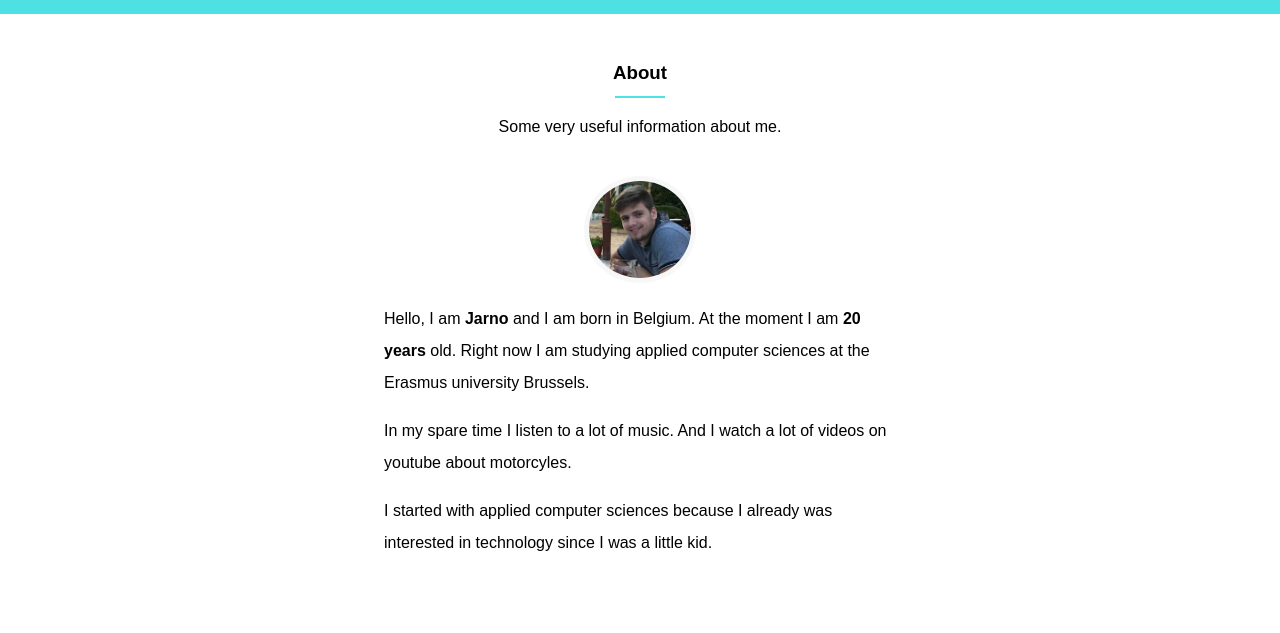
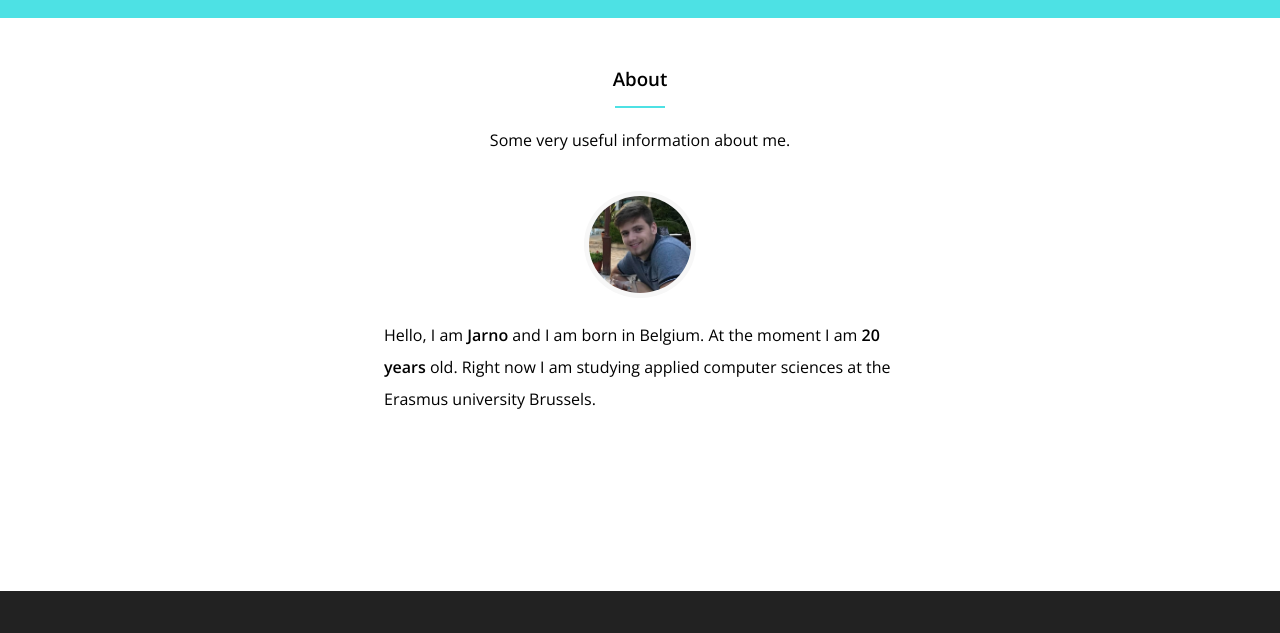
Before and after one commit to jarnobogaert9/portfolio-blue-theme, a plain HTML site: page about.html in a window 1280 px wide. Shown: the part 84-717 px from the top of the page. Drawn offline with nearby package versions, Linux system fonts and the light colour scheme.

Commit message:
Feat: new font & update of about page

```diff
--- a/about.html
+++ b/about.html
@@ -51,15 +51,15 @@
             </div>
             <div class="row mr-t-b center">
                 <img id="person" class="resize click" src="images/jarno.jpg" alt="Image of Jarno" title="Image of Jarno">
-                <div id="about-text">
+                <div id="about-text" class="para">
                     <p>Hello, I am <strong>Jarno</strong> and I am born in Belgium. At the moment I am <strong><span id="age"></span>
                             years</strong>
                         old.
                         Right now I am studying applied computer sciences at the Erasmus university Brussels.</p>
-                    <p>In my spare time I listen to a lot of music. And I watch a lot of videos on youtube about
+                    <!-- <p>In my spare time I listen to a lot of music. And I watch a lot of videos on youtube about
                         motorcyles.</p>
                     <p>I started with applied computer sciences because I already was interested in technology since I
-                        was a little kid.</p>
+                        was a little kid.</p> -->
                 </div>
             </div>
         </div>
--- a/css/style.css
+++ b/css/style.css
@@ -1,3 +1,5 @@
+@import url('https://fonts.googleapis.com/css2?family=Roboto:wght@300;400;500&display=swap');
+@import url('https://fonts.googleapis.com/css2?family=Open+Sans:wght@300;400;600&display=swap');
 /*=========================
 ==========presets==========*/
 :root {
@@ -5,7 +7,7 @@
 }
 
 body {
-    font-family: Arial, sans-serif;
+    font-family: 'Open Sans', sans-serif;
     margin: 0;
 }
 
@@ -16,6 +18,10 @@ h4,
 h5,
 h6 {
     margin: 0;
+}
+
+.para {
+    font-weight: 300;
 }
 
 .container {
```
Also changed, not shown: skills.html (+1 -1 lines).
